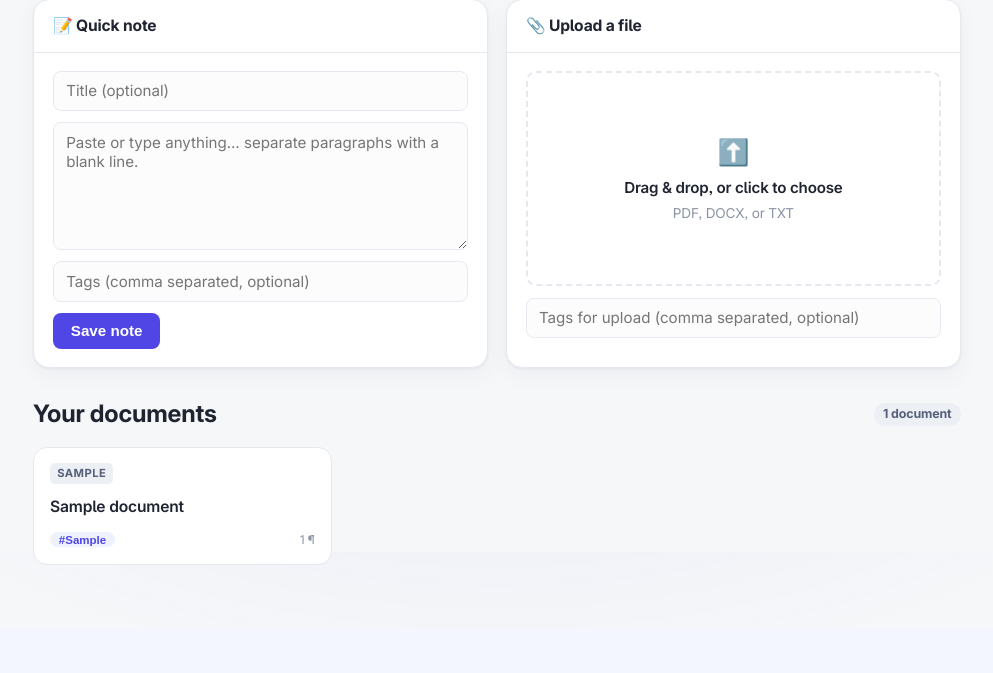
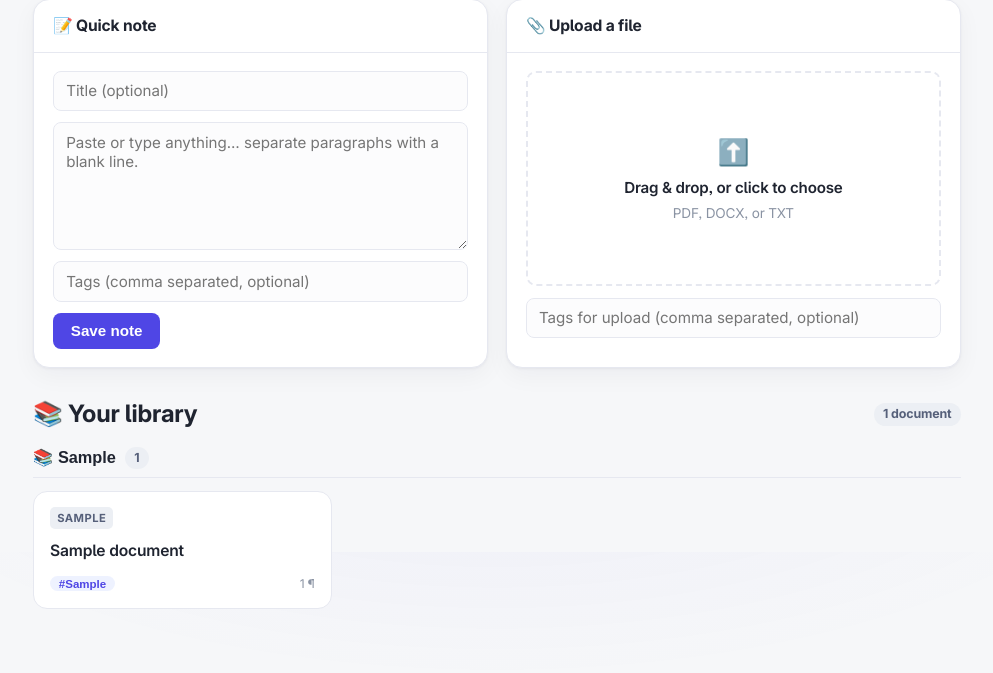
Before and after one commit to DanielTeshome07/Notes_App, a Flask app: page / in a window 1280 px wide. Shown: the part 248-921 px from the top of the page, without its empty margins (143-1136 px from the left). Before the commit the page ends 813 px from the top, so only its background shows below. Run offline with Flask 3, Linux system fonts and the light colour scheme; tables that the repository leaves empty hold one stand-in row (values such as "Sample post"); some libraries are stand-ins or nearby versions.

Commit message:
Add library view: group documents into shelves by category
The home page is now a library. loadDocuments() groups documents into a
shelf per tag (category) — science, language, history, coding, etc. A
document with several tags appears on each matching shelf; untagged
documents fall onto an "Uncategorized" shelf that always sorts last.
Shelves sort alphabetically. Click a shelf heading to filter to it.

No backend change: /documents already returns each doc's tags, so the
grouping is entirely client-side. Card markup/handlers were extracted
into docCardHtml()/wireCards() and reused by both the library and the
filtered flat-grid views.

Co-Authored-By: Claude Opus 4.8 <noreply@anthropic.com>

```diff
--- a/static/style.css
+++ b/static/style.css
@@ -534,6 +534,20 @@ body.focus .focus-exit { display: inline-flex; }
   padding: 0.12rem 0.6rem; border-radius: 999px; font-size: 0.78rem; font-weight: 700;
 }
 .docs-grid { display: grid; grid-template-columns: repeat(auto-fill, minmax(232px, 1fr)); gap: 1rem; }
+
+/* Library: a "shelf" (section) per category, each with its own card grid. */
+.shelves { display: flex; flex-direction: column; gap: 1.8rem; }
+.shelf-head {
+  display: flex; align-items: center; gap: 0.55rem;
+  margin-bottom: 0.8rem; padding-bottom: 0.5rem; border-bottom: 1px solid var(--line);
+}
+.shelf-name {
+  background: transparent; border: none; padding: 0; cursor: pointer;
+  font-size: 1.02rem; font-weight: 700; color: var(--ink);
+  display: inline-flex; align-items: center; gap: 0.4rem;
+}
+.shelf-name.muted { cursor: default; color: var(--muted); }
+button.shelf-name:hover { color: var(--accent); }
 .docs-empty {
   border: 1px dashed var(--line); border-radius: 14px; padding: 2.2rem 1rem;
   text-align: center; background: var(--card);
--- a/templates/index.html
+++ b/templates/index.html
@@ -78,7 +78,7 @@
     <!-- Documents -->
     <section class="docs-section">
       <div class="section-head">
-        <h2>Your documents</h2>
+        <h2>📚 Your library</h2>
         <span id="doc-count" class="count-pill"></span>
       </div>
       <div id="documents" class="docs-grid"><p class="muted">Loading…</p></div>
@@ -160,9 +160,9 @@
       loadDocuments();
       if ($("#search-input").value.trim()) runSearch($("#search-input").value);
     }
-    // Delegate clicks on any tag chip.
+    // Delegate clicks on any tag chip or shelf header (both carry data-tag).
     document.addEventListener("click", (e) => {
-      const t = e.target.closest(".tag[data-tag]");
+      const t = e.target.closest("[data-tag]");
       if (t) { e.preventDefault(); setTagFilter(t.dataset.tag); }
     });
 
@@ -265,23 +265,8 @@
     }
 
     // ---- documents list ----
-    async function loadDocuments() {
-      const box = $("#documents");
-      try {
-        const data = await (await api("/documents")).json();
-        let docs = data.documents;
-        if (activeTag) docs = docs.filter((d) => (d.tags || []).includes(activeTag));
-        $("#doc-count").textContent = docs.length
-          ? `${docs.length} document${docs.length === 1 ? "" : "s"}` : "";
-        if (!docs.length) {
-          box.className = "docs-empty";
-          box.innerHTML = activeTag
-            ? `<p class="muted">No documents tagged #${escapeHtml(activeTag)}.</p>`
-            : '<p class="muted">Nothing here yet. Create a document, jot a quick note, or upload a file to get started.</p>';
-          return;
-        }
-        box.className = "docs-grid";
-        box.innerHTML = docs.map((d) => `
+    function docCardHtml(d) {
+      return `
         <div class="doc-card" data-open="${d.id}" role="link" tabindex="0" title="Open in editor">
           <div class="doc-card-head">
             <span class="badge badge-${escapeHtml(d.source_type)}">${escapeHtml(d.source_type)}</span>
@@ -292,9 +277,11 @@
             ${tagsHtml(d.tags)}
             <span class="doc-card-count">${d.chunk_count} ¶</span>
           </div>
-          </div>
-        `).join("");
-        box.querySelectorAll(".doc-card").forEach((card) => {
+        </div>`;
+    }
+
+    function wireCards(scope) {
+      scope.querySelectorAll(".doc-card").forEach((card) => {
         const open = () => { window.location = "/editor/" + card.dataset.open; };
         card.addEventListener("click", (e) => {
           if (e.target.closest(".doc-del") || e.target.closest(".tag")) return;
@@ -304,8 +291,72 @@
           if (e.key === "Enter" && e.target === card) open();
         });
       });
-        box.querySelectorAll(".doc-del").forEach((btn) =>
+      scope.querySelectorAll(".doc-del").forEach((btn) =>
         btn.addEventListener("click", (e) => { e.stopPropagation(); deleteDocument(btn.dataset.id); }));
+    }
+
+    // Group documents into shelves by tag. A document with several tags appears
+    // on each matching shelf; untagged documents fall onto an "Uncategorized"
+    // shelf, which always sorts last.
+    const UNCATEGORIZED = "Uncategorized";
+    function shelvesFrom(docs) {
+      const byTag = new Map();
+      for (const d of docs) {
+        const shelves = (d.tags && d.tags.length) ? d.tags : [UNCATEGORIZED];
+        for (const name of shelves) {
+          if (!byTag.has(name)) byTag.set(name, []);
+          byTag.get(name).push(d);
+        }
+      }
+      return [...byTag.entries()].sort((a, b) => {
+        if (a[0] === UNCATEGORIZED) return 1;
+        if (b[0] === UNCATEGORIZED) return -1;
+        return a[0].localeCompare(b[0]);
+      });
+    }
+
+    function shelfHtml(name, docs) {
+      const label = name === UNCATEGORIZED
+        ? `<span class="shelf-name muted">📦 ${escapeHtml(name)}</span>`
+        : `<button class="shelf-name" data-tag="${escapeHtml(name)}" title="Filter by #${escapeHtml(name)}">📚 ${escapeHtml(name)}</button>`;
+      return `
+        <section class="shelf">
+          <div class="shelf-head">${label}<span class="count-pill">${docs.length}</span></div>
+          <div class="docs-grid">${docs.map(docCardHtml).join("")}</div>
+        </section>`;
+    }
+
+    async function loadDocuments() {
+      const box = $("#documents");
+      try {
+        const data = await (await api("/documents")).json();
+        const docs = data.documents;
+
+        if (!docs.length) {
+          $("#doc-count").textContent = "";
+          box.className = "docs-empty";
+          box.innerHTML = '<p class="muted">Nothing here yet. Create a document, jot a quick note, or upload a file to get started.</p>';
+          return;
+        }
+
+        if (activeTag) {
+          // Filtered to one shelf: a flat grid of just that category.
+          const matching = docs.filter((d) => (d.tags || []).includes(activeTag));
+          $("#doc-count").textContent = `${matching.length} document${matching.length === 1 ? "" : "s"}`;
+          if (!matching.length) {
+            box.className = "docs-empty";
+            box.innerHTML = `<p class="muted">No documents tagged #${escapeHtml(activeTag)}.</p>`;
+            return;
+          }
+          box.className = "docs-grid";
+          box.innerHTML = matching.map(docCardHtml).join("");
+        } else {
+          // Library view: one shelf per category.
+          $("#doc-count").textContent = `${docs.length} document${docs.length === 1 ? "" : "s"}`;
+          box.className = "shelves";
+          box.innerHTML = shelvesFrom(docs).map(([name, ds]) => shelfHtml(name, ds)).join("");
+        }
+        wireCards(box);
       } catch (e) {
         if (e.message !== "unauthorized") box.innerHTML = '<p class="status error">Could not load documents.</p>';
       }
```
Also changed, not shown: README.md. Lines whose indentation alone changed are shown as unchanged.
